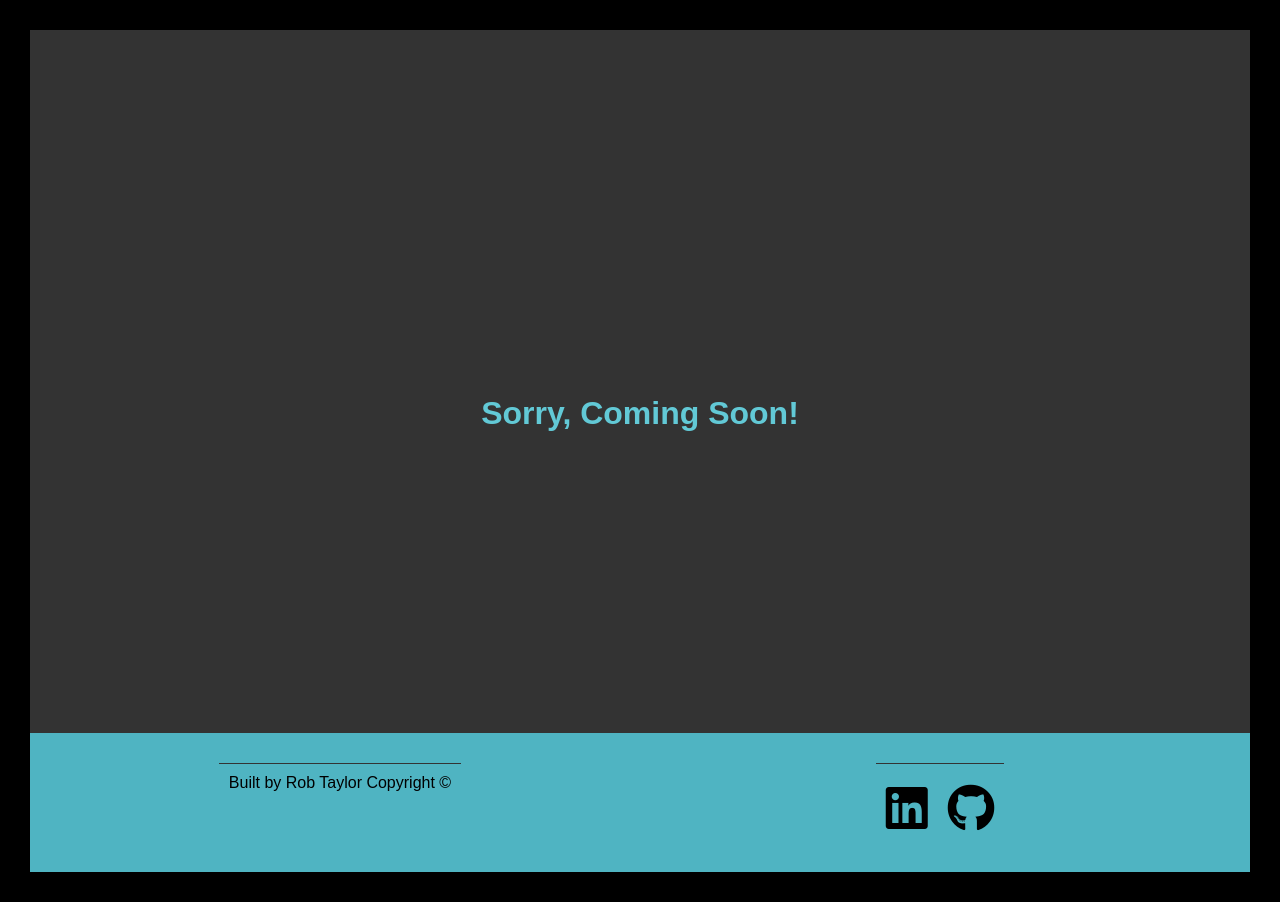
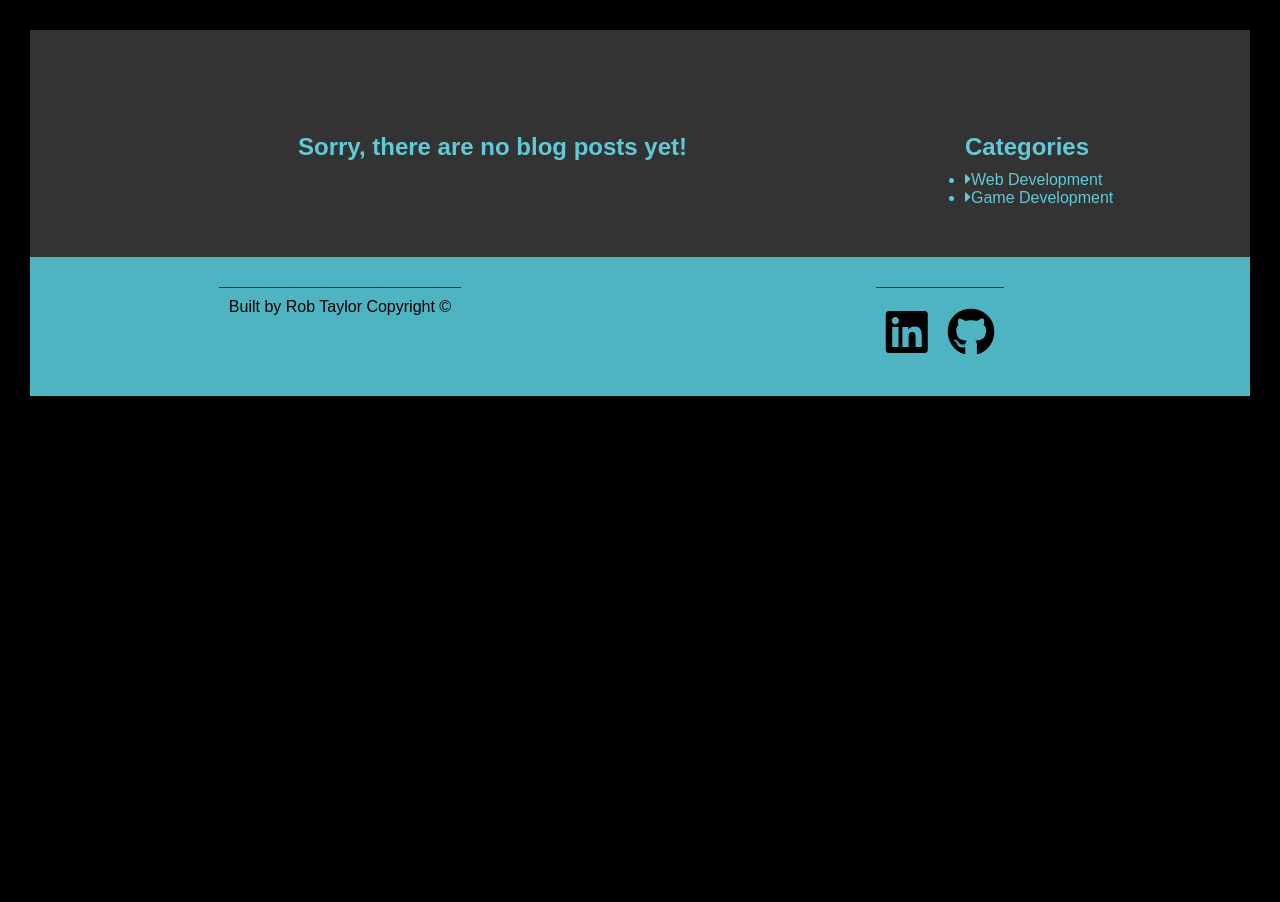
Before and after one commit to rtaylor4444/front-end-portfolio, a React (Create React App) app: page /blog in a window 1280 px wide. After the commit the page ends 800 px from the top, so only its background shows below. Built offline with nearby package versions, Linux system fonts and the light colour scheme.

Commit message:
Started working on blog
*Mainly graphical and css fixes
*Some of the blog layout is completed

```diff
--- a/src/components/blog.jsx
+++ b/src/components/blog.jsx
@@ -1,11 +1,74 @@
-import React from "react";
+import React, { Component } from "react";
 
-const Blog = (props) => {
-  return (
-    <div className="empty">
-      <h1 className="empty__text">Sorry, Coming Soon!</h1>
-    </div>
-  );
-};
+class Blog extends Component {
+  state = {
+    categories: [
+      {
+        title: "Web Development",
+        blogRefs: [],
+      },
+      {
+        title: "Game Development",
+        blogRefs: [],
+      },
+    ],
+  };
+
+  async componentDidMount() {
+    //Call the server to get catergories
+  }
+
+  onCategoryClick(e, category) {
+    if (!category.clicked) category.clicked = true;
+    else category.clicked = false;
+    this.setState({ categories: this.state.categories });
+  }
+
+  getCategoryClassName(category) {
+    if (category.clicked) return "fa fa-caret-down";
+    return "fa fa-caret-right";
+  }
+  renderCategoryItem(curCategory, i) {
+    return (
+      <li
+        key={i}
+        className="section_blog__catergory_item"
+        onClick={(e) => this.onCategoryClick(e, curCategory)}
+      >
+        <i className={this.getCategoryClassName(curCategory)}></i>
+        {curCategory.title}
+      </li>
+    );
+  }
+  renderBlogs() {
+    const blogList = this.state.blogs;
+    if (!blogList || blogList.length === 0)
+      return <h1>Sorry, there are no blog posts yet!</h1>;
+  }
+
+  render() {
+    return (
+      <section className="section_blog">
+        <div className="blog-row">
+          <div className="blog-col-3-of-4">
+            <div className="section_blog__blog_container">
+              {this.renderBlogs()}
+            </div>
+          </div>
+          <div className="blog-col-1-of-4">
+            <div className="section_blog__category_container">
+              <h2 className="section_blog__category_text">Categories</h2>
+              <ul>
+                {this.state.categories.map((item, index) =>
+                  this.renderCategoryItem(item, index)
+                )}
+              </ul>
+            </div>
+          </div>
+        </div>
+      </section>
+    );
+  }
+}
 
 export default Blog;
--- /dev/null
+++ b/src/sass/layout/_blog_grid.scss
@@ -0,0 +1,41 @@
+.blog-row {
+  margin: 0 auto;
+  padding: 0 5rem;
+
+  &:not(:last-child) {
+    margin-bottom: $gutter-vertical;
+
+    @include respond(tab-port) {
+      margin-bottom: $gutter-vertical-small;
+    }
+  }
+
+  @include respond(tab-port) {
+    padding: 0 3rem;
+  }
+
+  @include clearfix;
+
+  [class^="blog-col-"] {
+    float: left;
+
+    &:not(:last-child) {
+      margin-right: $gutter-horizontal;
+      margin-bottom: $gutter-vertical-small;
+
+      @include respond(tab-port) {
+        margin-right: 0;
+      }
+    }
+  }
+
+  .blog-col-1-of-4 {
+    width: calc((100% - #{$gutter-horizontal} * 3) / 4);
+  }
+
+  .blog-col-3-of-4 {
+    width: calc(
+      ((100% - #{$gutter-horizontal} * 3) / 4) * 3 + 2 * (#{$gutter-horizontal})
+    );
+  }
+}
--- a/src/sass/main.scss
+++ b/src/sass/main.scss
@@ -16,7 +16,9 @@
 @import "components/studyItem";
 
 @import "layout/grid";
+@import "layout/blog_grid";
 @import "layout/footer";
 
+@import "pages/blog";
 @import "pages/empty";
 @import "pages/home";
--- /dev/null
+++ b/src/sass/pages/_blog.scss
@@ -0,0 +1,25 @@
+.section_blog {
+  margin: 4rem 0;
+
+  &__category_container {
+    text-align: left;
+    margin-bottom: 1rem;
+    //border-top: 2px solid $color-primary;
+  }
+
+  &__category_item {
+    position: relative;
+    width: 90%;
+    margin: 0 auto;
+    list-style-type: none;
+    padding-bottom: 0.5rem;
+  }
+
+  &__category_text {
+    margin-bottom: 1rem;
+  }
+
+  &__blog_container {
+    text-align: center;
+  }
+}
```
Also changed, not shown: src/css/style.css.
